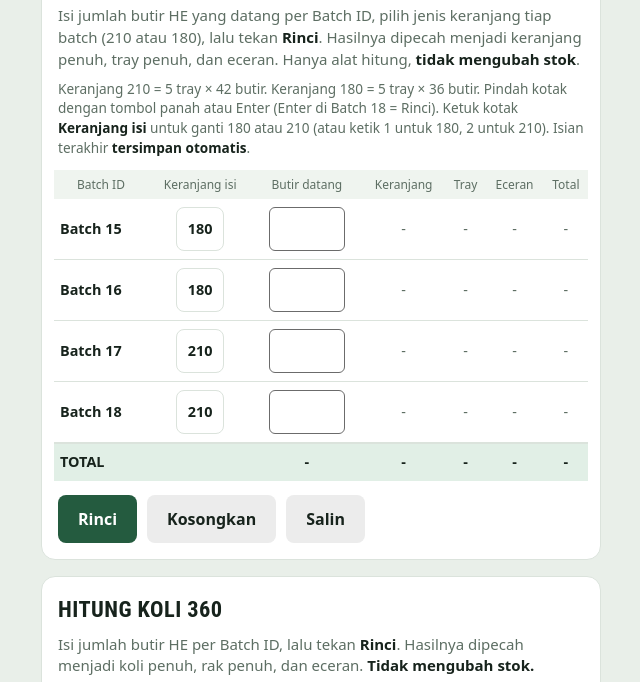
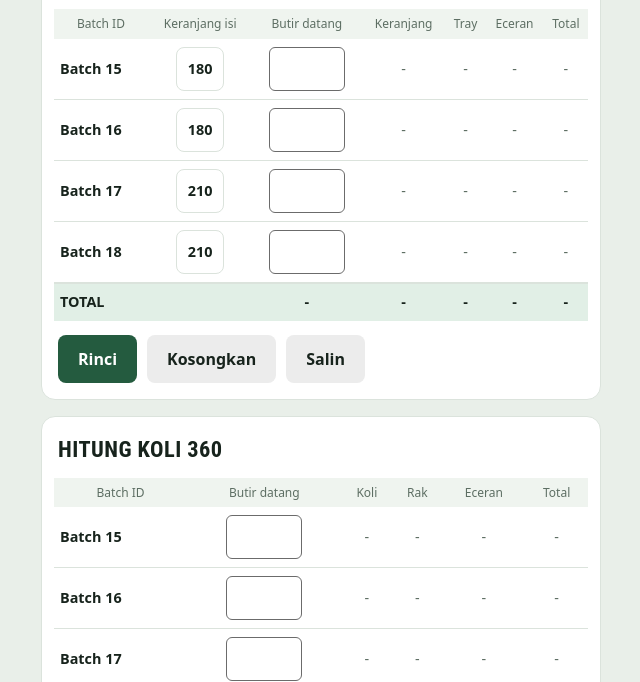
Before and after one commit to Chuumyxx/hitung-he, a plain HTML site: page index.html in a window 1280 px wide. Shown: the part 68-750 px from the top of the page, without its empty margins (319-959 px from the left). Drawn offline with Linux system fonts and the light colour scheme.

Commit message:
Add files via upload

```diff
--- a/index.html
+++ b/index.html
@@ -58,7 +58,7 @@ body {
   padding: 16px 12px;
 }
 h2 {
-  margin: 0 0 8px;
+  margin: 0 0 12px;
   padding: 0 4px;
   font-family: "Roboto Condensed", "Arial Narrow", system-ui, sans-serif;
   font-stretch: condensed;
@@ -161,14 +161,10 @@ tr.sum2 td.batch { text-transform: none; }
     {
       id: "he", title: "Hitung HE", hasPack: true,
       head: ["Batch ID", "Keranjang isi", "Butir datang", "Keranjang", "Tray", "Eceran", "Total"],
-      desc: "Isi jumlah butir HE yang datang per Batch ID, pilih jenis keranjang tiap batch (210 atau 180), lalu tekan <b>Rinci</b>. Hasilnya dipecah menjadi keranjang penuh, tray penuh, dan eceran. Hanya alat hitung, <b>tidak mengubah stok</b>.",
-      note: "Keranjang 210 = 5 tray × 42 butir. Keranjang 180 = 5 tray × 36 butir. Pindah kotak dengan tombol panah atau Enter (Enter di Batch 18 = Rinci). Ketuk kotak <b>Keranjang isi</b> untuk ganti 180 atau 210 (atau ketik 1 untuk 180, 2 untuk 210). Isian terakhir <b>tersimpan otomatis</b>."
     },
     {
       id: "koli", title: "Hitung Koli 360", hasPack: false, pack: 360, subSize: 30,
       head: ["Batch ID", "Butir datang", "Koli", "Rak", "Eceran", "Total"],
-      desc: "Isi jumlah butir HE per Batch ID, lalu tekan <b>Rinci</b>. Hasilnya dipecah menjadi koli penuh, rak penuh, dan eceran. <b>Tidak mengubah stok.</b>",
-      note: "1 koli = 360 butir = 12 rak. 1 rak = 30 butir. Pindah kotak dengan tombol panah atas dan bawah atau Enter (Enter di Batch 18 = Rinci). Isian terakhir <b>tersimpan otomatis</b>."
     }
   ];
   var SUB = { 180: 36, 210: 42 };
@@ -210,7 +206,6 @@ tr.sum2 td.batch { text-transform: none; }
 
   function build(sec) {
     var h = '<section class="card" id="sec-' + sec.id + '"><h2>' + sec.title + '</h2>' +
-      '<p class="desc">' + sec.desc + '</p><p class="note">' + sec.note + '</p>' +
       '<div class="scroll"><table><thead><tr>' +
       sec.head.map(function (t) { return "<th>" + t + "</th>"; }).join("") +
       "</tr></thead><tbody>";
```
